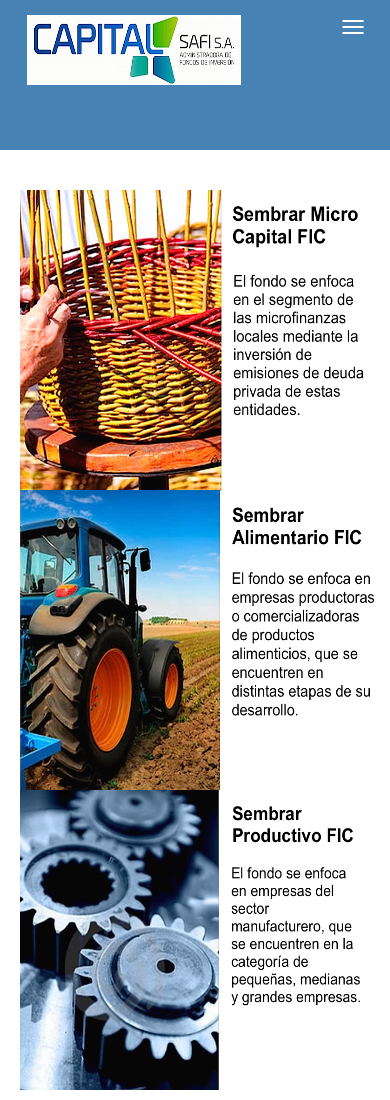
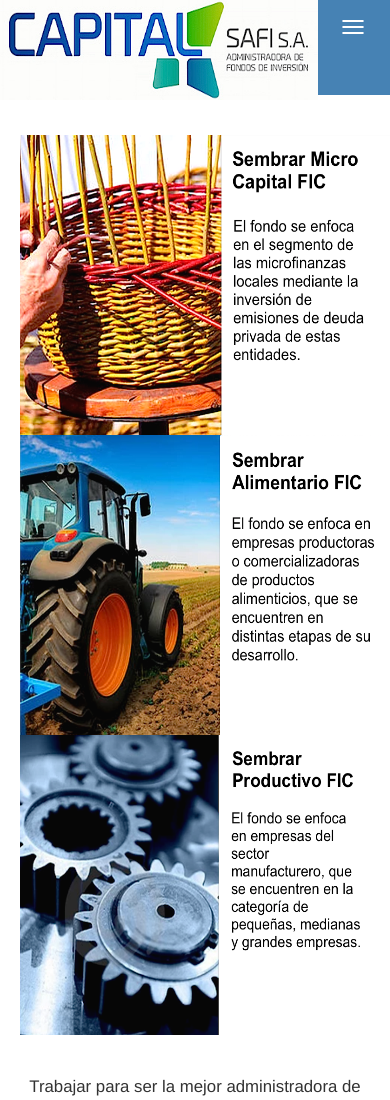
Before and after one commit to jaimetoqu/capitalsafi, a website: page front/index.html in a window 390 px wide. Shown: the top 1100 px of the page. Drawn offline with nearby package versions, Linux system fonts and the light colour scheme; some packages are replaced by stand-ins of ours; a script that the page names is missing.

Commit message:
header fix

```diff
--- a/front/css/main.css
+++ b/front/css/main.css
@@ -11,7 +11,8 @@
     margin: -10px 12px -10px 12px;
 }
 .navbar-brand img {
-    margin-top: 10px;
+    margin: -5px 10px 0px -28px;
+    height: 100px;
 }
 .navbar-brand h2 {
     font-family: 'Lora', serif;
@@ -83,10 +84,10 @@
 /* Small devices */
 @media (min-width: 767px) and (max-width: 1205px) {
     .navbar-brand img {
-        width: 80%;
+        width: 90%;
     }
     #navbarL a {
-        margin-top: 50px;
+        margin-top: 55px;
     }
     header {
         height: 130px;
@@ -95,10 +96,10 @@
 /* Extra Small devices */
 @media (max-width: 767px) {
     .navbar-brand img {
-        width: 80%;
+        width: 95%;
     }
     header {
-        height: 150px;
+        height: 95px;
     }
     #navbar-list a {
         margin-top: 5px;
--- a/front/index.html
+++ b/front/index.html
@@ -41,8 +41,9 @@
         <header>
             <div class="navbar-header">
                 <div class="navbar-brand">
-                    <a ui-sref="public.home"><img src="public/images/CAPITAL.jpeg" width="80%" height="70px"></a>
+                    <a ui-sref="public.home"><img src="public/images/CAPITAL.jpeg" width="90%"></a>
                 </div>
+
                 <button id="navbarToggle" type="button" class="navbar-toggle collapsed" data-toggle="collapse" data-target="#navbar-list" aria-expanded="false">
                     <span class="sr-only">Toggle navigation</span>
                     <span class="icon-bar"></span>
```
